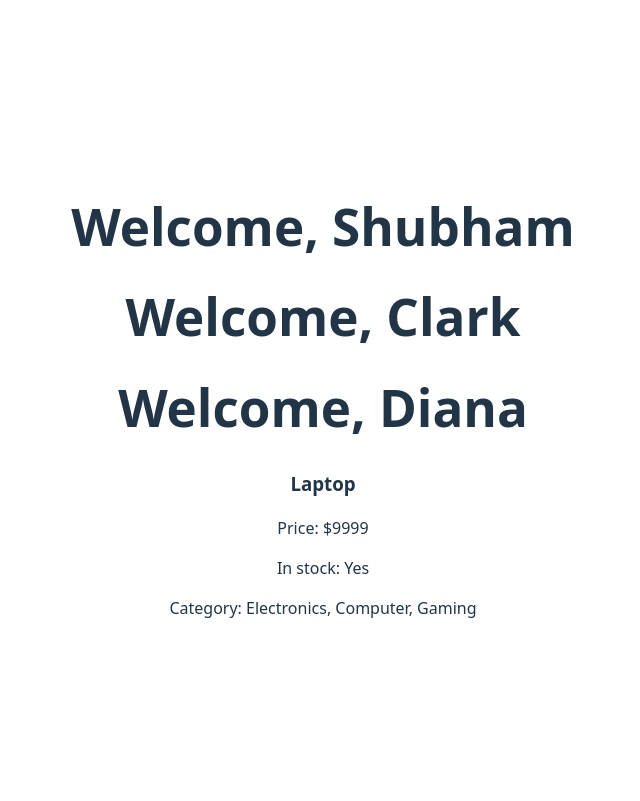
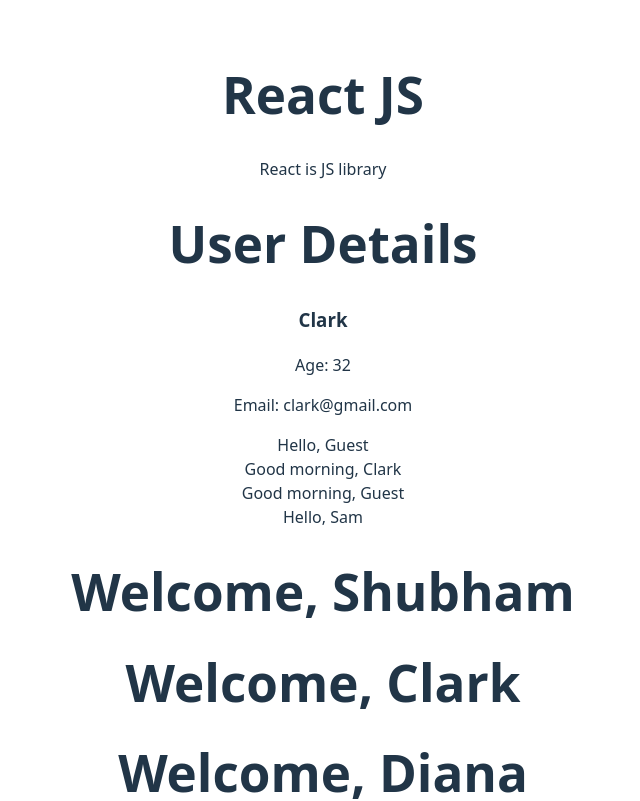
Before and after one commit to GeekShubhamRajput/react-19, a React (Vite) app in the folder my-react19-app/: page / in a window 1280 px wide. Shown: the top 801 px of the page, without its empty margins (317-957 px from the left). Built offline with nearby package versions, Linux system fonts and the light colour scheme.

Commit message:
Props pattern

```diff
--- a/my-react19-app/src/App.jsx
+++ b/my-react19-app/src/App.jsx
@@ -4,10 +4,19 @@
 import './App.css'
 import Welcome from './components/Welcome.jsx'
 import Product from './components/Product.jsx'
+import Greeting from './components/Greeting'
+import UserCard from './components/UserCard.jsx'
+import CardWrapper from './components/CardWrapper.jsx'
 
 function App() {
   return (
     <>
+      <CardWrapper title="React JS"> React is JS library</CardWrapper>
+      <UserCard name="Clark" age={32} email="clark@gmail.com" />
+      <Greeting />
+      <Greeting message="Good morning" name="Clark"/>
+      <Greeting message="Good morning"/>
+      <Greeting name="Sam"/>
       <Welcome name="Shubham" />
       <Welcome name="Clark" />
       <Welcome name="Diana" />
--- /dev/null
+++ b/my-react19-app/src/components/CardWrapper.jsx
@@ -0,0 +1,10 @@
+function CardWrapper({title, children}){
+  return(
+    <div>
+      <h1>{title}</h1>
+      <p>{children}</p>
+    </div>
+  )
+}
+
+export default CardWrapper;
--- /dev/null
+++ b/my-react19-app/src/components/Greeting.jsx
@@ -0,0 +1,4 @@
+function Greeting({message="Hello", name="Guest"}){
+  return <div>{message}, {name}</div>
+}
+export default Greeting;
--- /dev/null
+++ b/my-react19-app/src/components/UserCard.jsx
@@ -0,0 +1,12 @@
+import UserInfo from "./UserInfo";
+
+function UserCard({...props}){
+  return(
+    <div>
+      <h1>User Details</h1>
+      <UserInfo {...props} />
+    </div>
+  )
+}
+
+export default UserCard;
--- /dev/null
+++ b/my-react19-app/src/components/UserInfo.jsx
@@ -0,0 +1,11 @@
+function UserInfo({name, age, email}){
+  return(
+    <div>
+      <h3>{name}</h3>
+      <p>Age: {age}</p>
+      <p>Email: {email}</p>
+    </div>
+  )
+}
+
+export default UserInfo;
```
